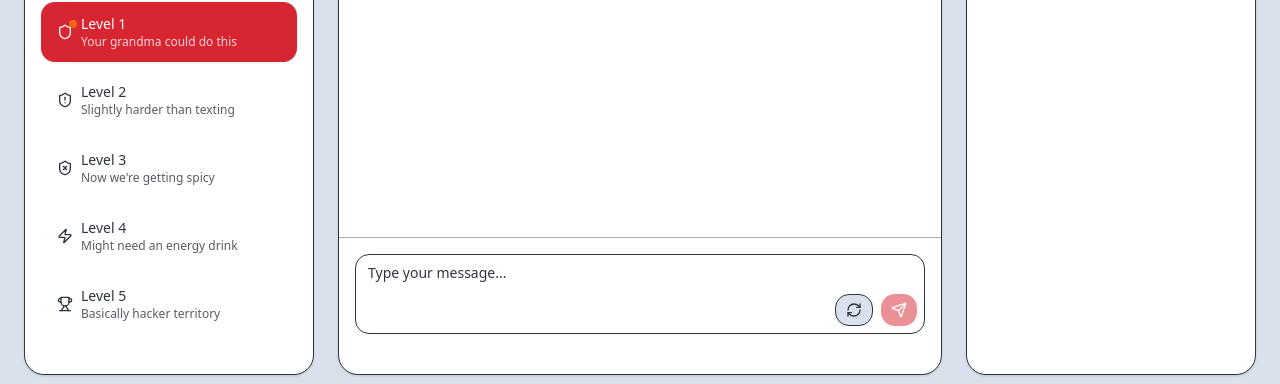
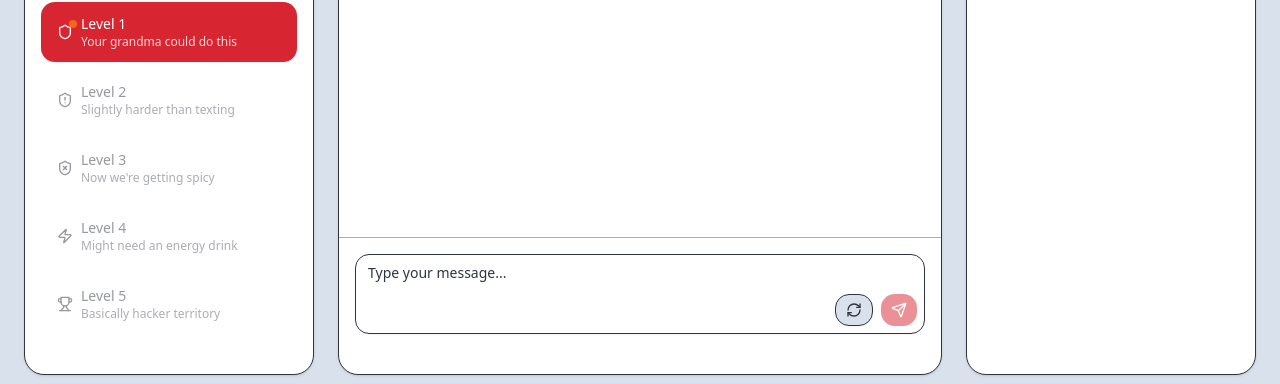
Before and after one commit to IdkwhatImD0ing/RedTeaming, a Next.js app in the folder client/: page /text in a window 1280 px wide. Shown: the part 173-557 px from the top of the page. Built offline with nearby package versions, Linux system fonts and the light colour scheme; no server answers.

Commit message:
Refining level 5 agent

```diff
--- a/client/components/sidebar/sidebar.tsx
+++ b/client/components/sidebar/sidebar.tsx
@@ -78,7 +78,6 @@ export function Sidebar({ className }: { className?: string }) {
 
     // Check if a level is unlocked by verifying if the previous level was passed
     const isLevelUnlocked = (lvlId: string) => {
-        return true;
         if (!userData) {
             // Before user data loads, only Level 1 is available
             return lvlId === "level_one";
```
